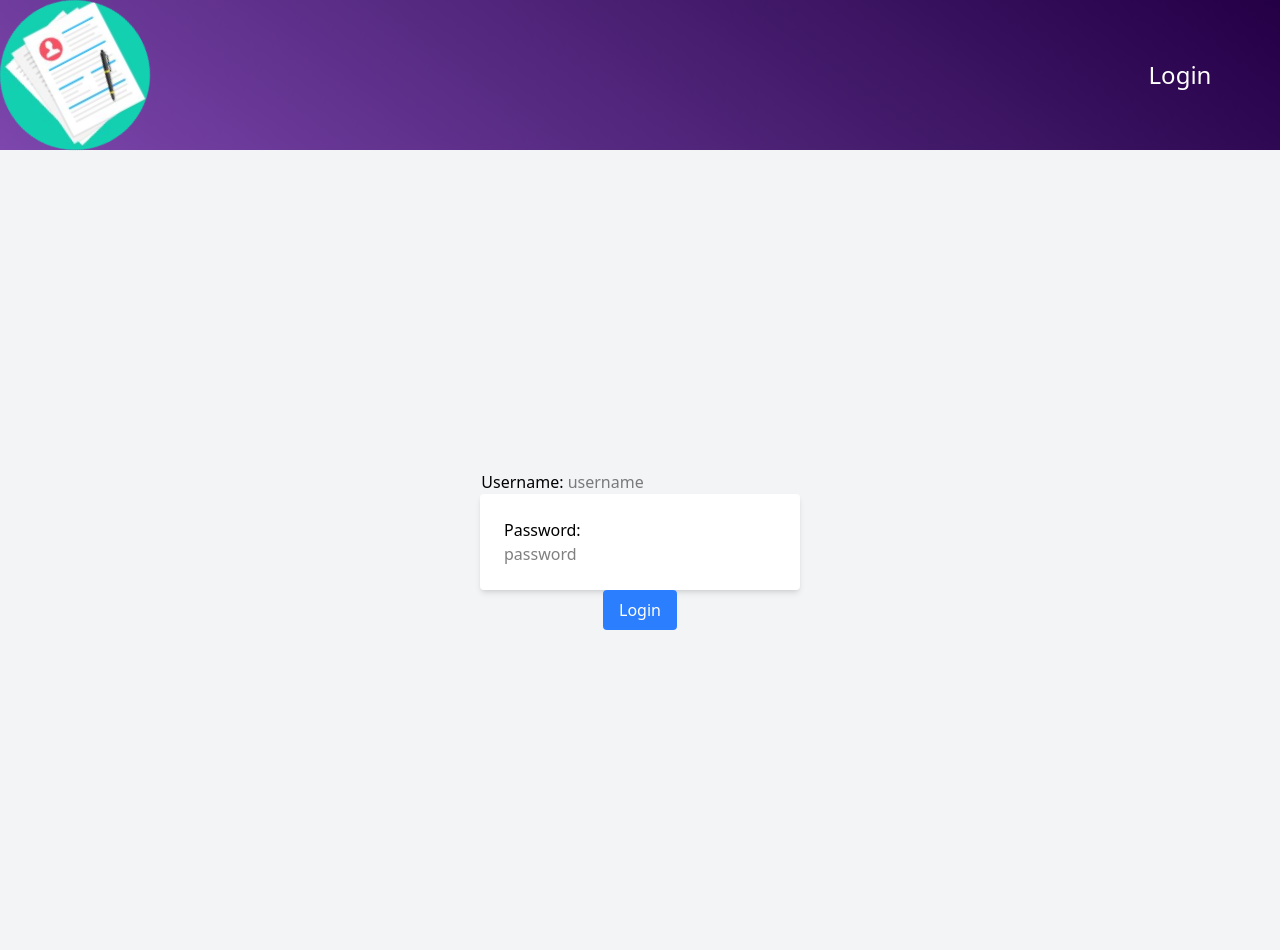
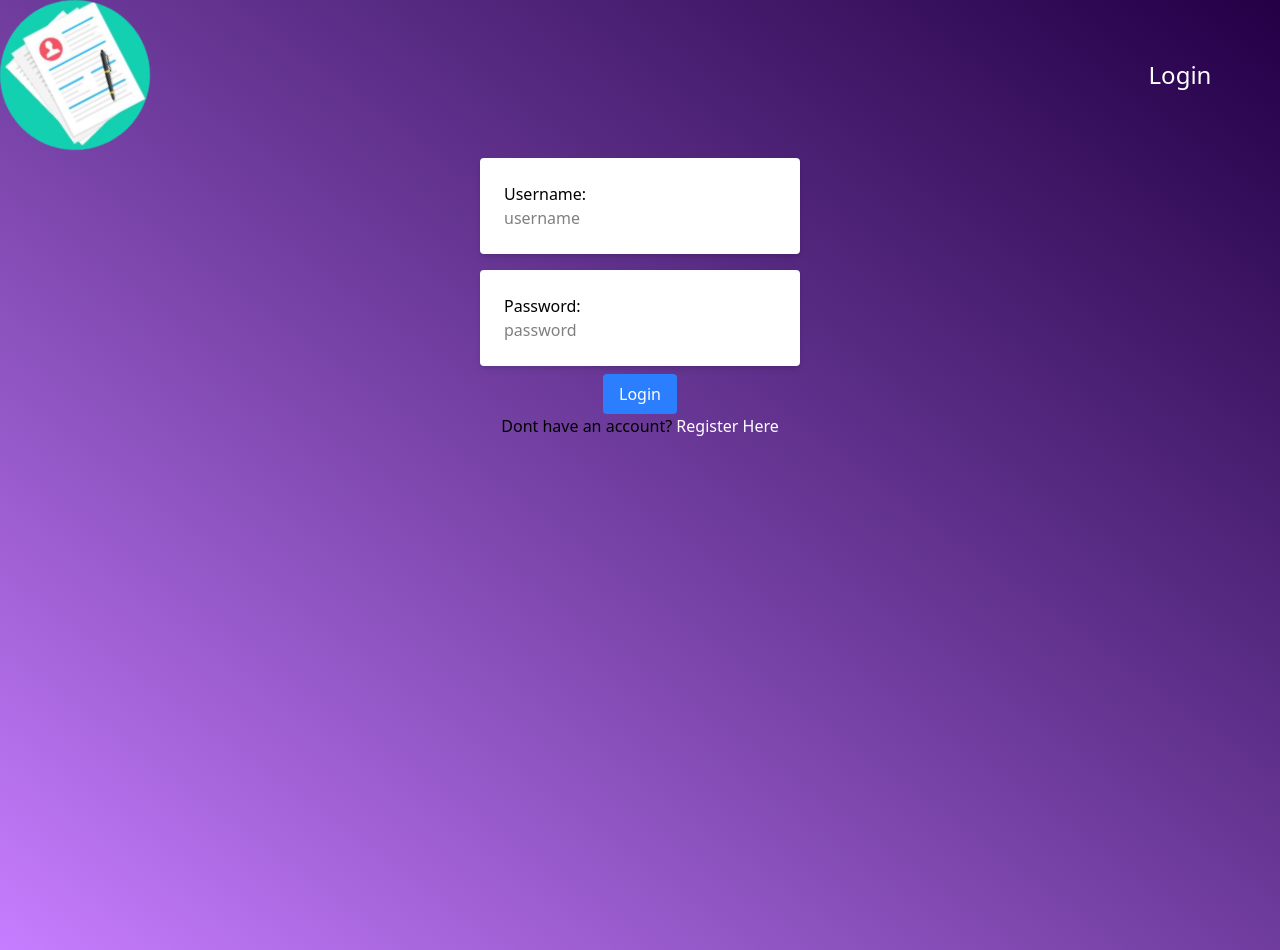
Before and after one commit to justinrous/application-tracker-frontend, a React (Vite) app: page /login in a window 1280 px wide. Built offline with nearby package versions, Linux system fonts and the light colour scheme.

Commit message:
Created Register component communicating with backend

```diff
--- a/src/LoginPage/LoginPage.tsx
+++ b/src/LoginPage/LoginPage.tsx
@@ -1,11 +1,12 @@
 import { useState } from "react";
+import { Link } from "react-router";
 
 /******************************************************************************************
  ********************   Tailwaind CSS Classes   *******************************************
  ******************************************************************************************/
-
-const formClass: string = "flex flex-col items-center justify-center min-h-screen bg-gray-100";
-const divClass: string = "bg-white p-6 rounded shadow-md w-80";
+const sectionClass: string = "flex flex-col items-center justify-start min-h-screen";
+const formClass: string = "flex flex-col items-center justify-start";
+const divClass: string = "bg-white m-2 p-6 rounded shadow-md w-80";
 const btnClass: string = "bg-blue-500 text-white px-4 py-2 rounded hover:bg-blue-600";
 
 function LoginPage() {
@@ -28,9 +29,9 @@ function LoginPage() {
     }
 
     return (
-        <section>
+        <section className={sectionClass}>
             <form onSubmit={handleSubmit} className={formClass}>
-                <div className="divClass">
+                <div className={divClass}>
                     <label htmlFor="username">Username: </label>
                     <input type="text" id="username" name="username" value={username} placeholder="username" onChange={handleFormChange} required />
                 </div>
@@ -40,6 +41,7 @@ function LoginPage() {
                 </div>
                 <button type="submit" className={btnClass}>Login</button>
             </form>
+            <p>Dont have an account? <Link to="/register" className="text-white">Register Here</Link></p>
         </section>
     )
 }
--- a/src/Register/Register.tsx
+++ b/src/Register/Register.tsx
@@ -4,10 +4,20 @@ import { useNavigate } from "react-router";
 /******************************************************************************************
  ********************   Tailwaind CSS Classes   *******************************************
  ******************************************************************************************/
-let sectionClass: string = "flex flex-col items-center justify-top min-h-screen min-w-2xl";
-let formClass: string = "flex flex-col items-center items-center";
-let divClass: string = "flex flex-row bg-purpleLight4 p-2 rounded shadow-md w-80 min-w-100 mb-4";
-let btnClass: string = "bg-purpleLight4 text-purpleDark4 px-4 py-2 rounded hover:bg-blue-600";
+const sectionClass: string = "flex flex-col items-center justify-top min-h-screen min-w-2xl";
+const formClass: string = "flex flex-col items-center items-center";
+const divClass: string = "flex flex-row bg-purpleLight4 p-2 rounded shadow-md w-80 min-w-100 mb-4";
+const btnClass: string = "bg-purpleLight4 text-purpleDark4 px-4 py-2 rounded hover:bg-blue-600";
+
+
+/****************************************************************************
+ *  Type Definitions
+ **************************************************************************/
+type postBody = {
+    method: string,
+    headers: { 'Content-Type': string },
+    body: string
+}
 
 
 /************** Component **********************************/
@@ -17,7 +27,7 @@ export default function Register() {
     const [username, setUsername] = useState('');
     const [password, setPassword] = useState('');
     const navigate = useNavigate();
-    const charLength = password.length >= 8;
+    // const charLength = password.length >= 8;
 
     function handleFormChange(e: React.ChangeEvent<HTMLInputElement>): void {
         const { name, value } = e.target;
@@ -28,11 +38,25 @@ export default function Register() {
         }
     }
 
-    function submitForm(e: React.FormEvent<HTMLFormElement>): void {
+    async function submitForm(e: React.FormEvent<HTMLFormElement>): Promise<void> {
         e.preventDefault();
         console.log("Username:", username, "Password:", password);
 
         // Add registration logic here (e.g., API call)
+        const fetchURL: string = 'http://localhost:3005/api/users/register';
+        const requestOptions: postBody = {
+            method: 'POST',
+            headers: { 'Content-Type': 'application/json' },
+            body: JSON.stringify({ username, password })
+        };
+        fetch(fetchURL, requestOptions)
+            .then(response => response.json())
+            .then(data => {
+                console.log('Success:', data);
+            })
+            .catch((error) => {
+                console.error('Error:', error);
+            });
 
         // Clear form fields after submission
 
@@ -49,7 +73,6 @@ export default function Register() {
                     <input type="text" id="username" name="username" value={username} onChange={handleFormChange} />
                 </div>
                 <div className={divClass}>
-                    <p>{charLength ? "Y" : "X"}</p>
                     <label htmlFor="password">Create Password: </label>
                     <input type="password" id="password" name="password" value={password} onChange={handleFormChange} />
                 </div>
```
